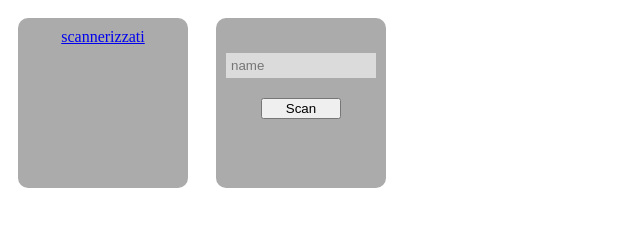
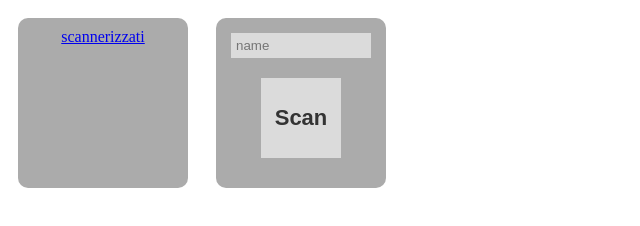
Before and after one commit to fogninid/docs, a website: page client/src/index.html in a window 1280 px wide. Shown: the whole page, without its empty margins (0-640 px from the left). Drawn offline with nearby package versions, Linux system fonts and the light colour scheme.

Commit message:
more scan button styling

```diff
--- a/client/src/index.html
+++ b/client/src/index.html
@@ -49,22 +49,26 @@
         }
 
         #name {
-            top: 10px;
             position: relative;
-            margin: 15px auto;
-            width: 100%;
-            box-sizing: border-box;
+            margin: 5px;
+            width: 130px;
+            padding: 5px;
             background-color: #dbdbdb;
+            color: #333333;
             border: 0;
-            padding: 5px;
-            color: #333333;
         }
 
         #scan {
             box-sizing: border-box;
             margin: 15px auto;
             width: 80px;
+            height: 80px;
             display: block;
+            font-weight: bold;
+            font-size: 22px;
+            background-color: #dbdbdb;
+            color: #333333;
+            border: 0;
         }
 
         #scans {
```
